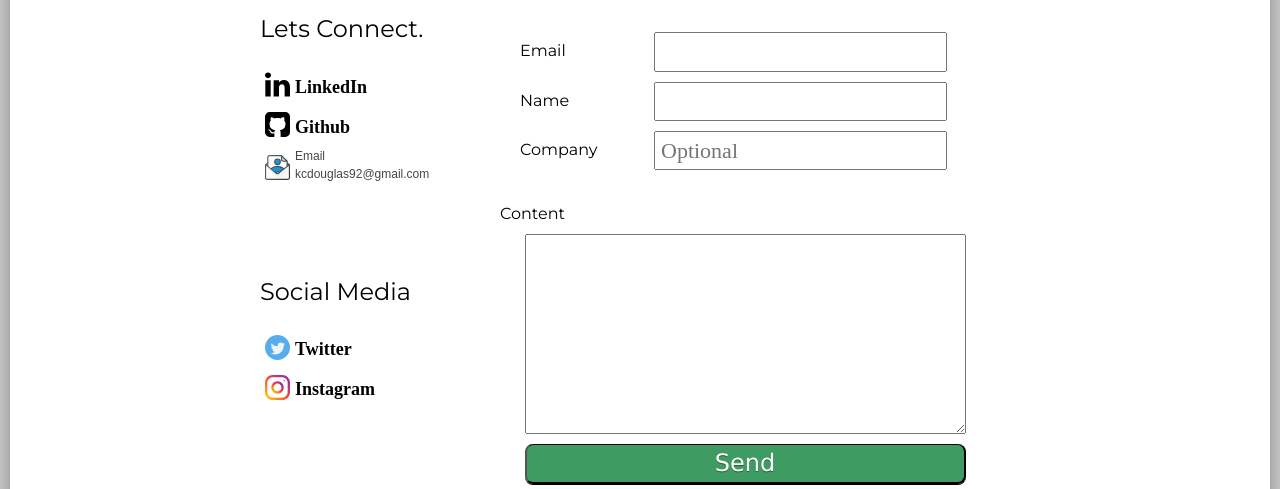
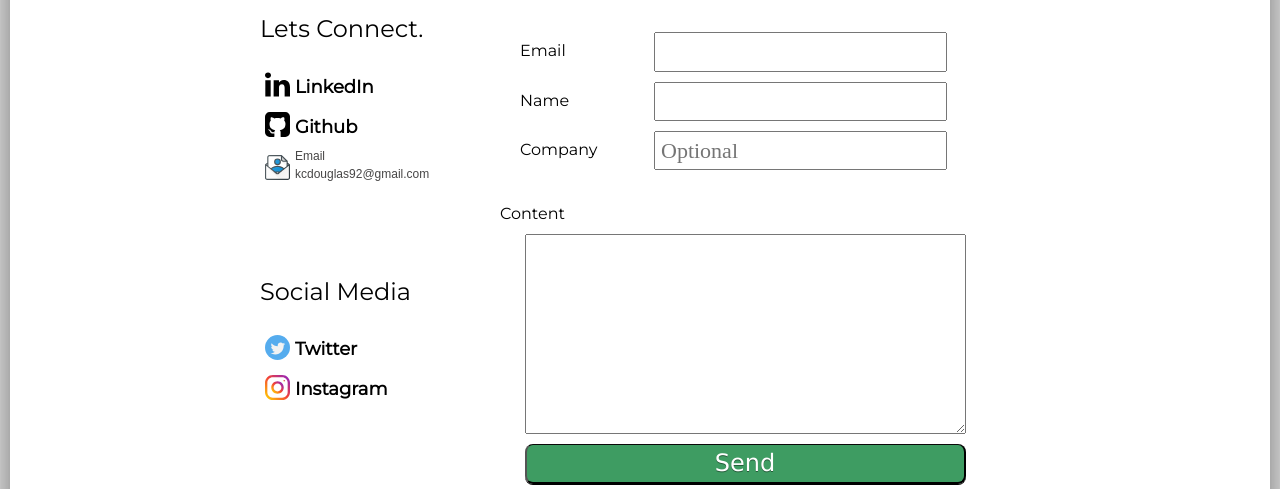
Before and after one commit to kevin-crawford/portfolio, a PHP site: page /contact.html in a window 1280 px wide. Shown: the part 550-1039 px from the top of the page. Run offline with PHP 8.4, Linux system fonts and the light colour scheme; some libraries are stand-ins or nearby versions; some web fonts are replaced.

Commit message:
changed font style on contact page

```diff
--- a/css/index.css
+++ b/css/index.css
@@ -719,7 +719,7 @@ button.submit {
 	color: black;
 	font-weight: bold;
 	font-size: 18px;
-	font-family: avenir;
+	font-family: montserrat;
 }
 
 #email p {
```
